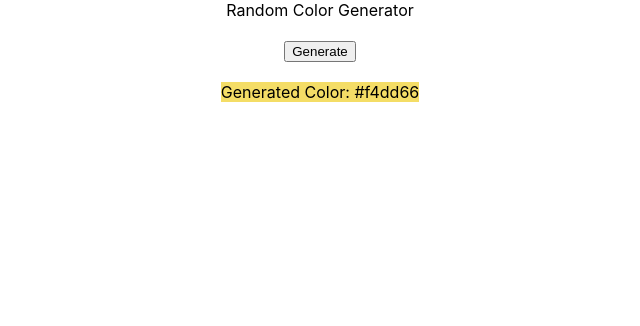
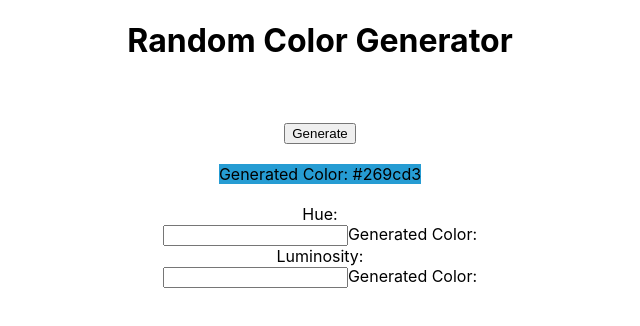
Before and after one commit to ElenaAnnibali/react-random-color-generator, a React (Create React App) app: page / in a window 1280 px wide. Shown: the top 326 px of the page, without its empty margins (320-960 px from the left). Built offline with nearby package versions, Linux system fonts and the light colour scheme.

Commit message:
First draft of stretch goals - need to be changed

```diff
--- a/src/App.js
+++ b/src/App.js
@@ -4,22 +4,44 @@ import randomColor from 'randomcolor';
 import { useState } from 'react';
 
 const Div = styled.div`
+  color: 'white';
   background-color: ${(props) => props.bg};
   display: inline;
 `;
 
 export default function App() {
   const [color, setColor] = useState(randomColor());
+  const [hue, setHue] = useState('');
+  const [luminosity, setLuminosity] = useState('');
 
   return (
     <div className="App">
-      Random Color Generator
+      <h1>Random Color Generator</h1>
       <br />
       <br />
       <button onClick={() => setColor(randomColor())}>Generate</button>
       <br />
       <br />
       <Div bg={color}>Generated Color: {color}</Div>
+      <br />
+      <br />
+      <div>Hue: {randomColor().hue}</div>
+      <input
+        value={hue}
+        onChange={(event) => setHue(event.currentTarget.value)}
+      />
+      <Div bg={hue}>Generated Color: {hue}</Div>
+      <div>Luminosity:</div>
+      <input
+        value={luminosity}
+        onChange={(event) => setLuminosity(event.currentTarget.value)}
+      />
+      <Div bg={luminosity}>Generated Color: {luminosity}</Div>
+      <br />
     </div>
   );
 }
+
+// {randomColor.luminosity('light' || 'dark')
+//        ? randomColor.luminosity
+//        : "Enter 'light' or 'dark'."}
```
